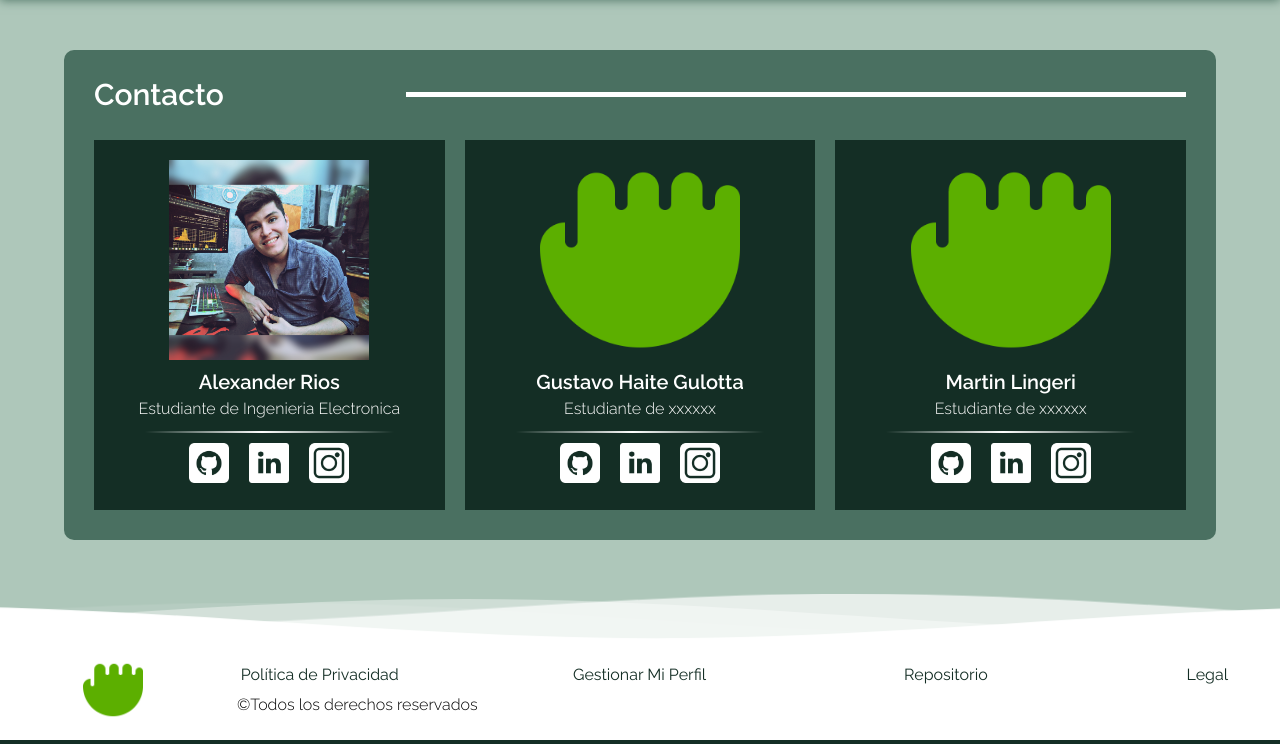
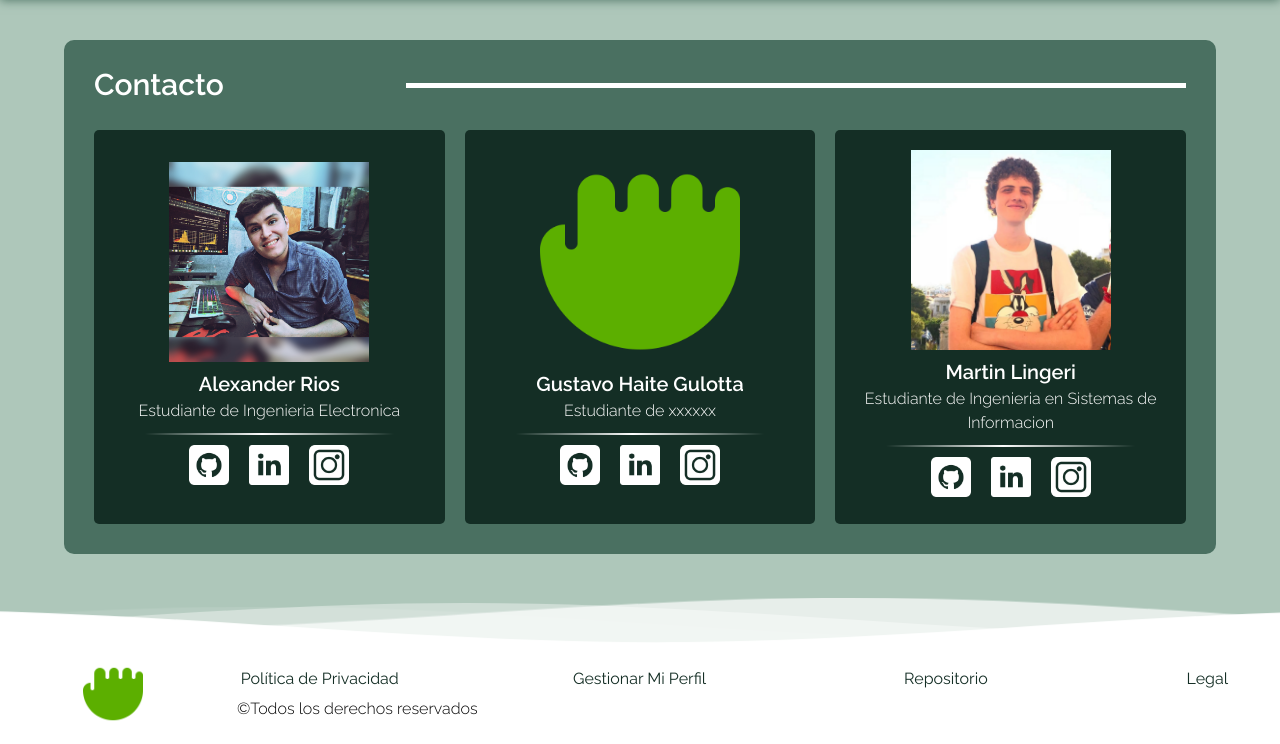
Before and after one commit to aletbm/Proyecto_UTN_Capgemini, a Django app: template contacto/templates/contacto.html in a window 1280 px wide. Shown: the part 60-804 px from the top of the page. Run offline with Django 3.2, Linux system fonts and the light colour scheme; the template is opened without the code that fills it, so the values that code supplies are empty.

Commit message:
merge con rama martin, agregada pagina gestionar mi perfil

```diff
--- a/contacto/templates/contacto.html
+++ b/contacto/templates/contacto.html
@@ -69,12 +69,12 @@
 
     <div class="card">
       <div class="img-card">
-        <img src="{% static 'media/home/logo.png' %}" alt="Imagen alumno">
+        <img src="{% static 'media/contacto/martin.jpeg' %}" alt="Imagen alumno">
       </div>
       <div class="info-card">
         <div class="text-info">
           <h4 class="title-card">Martin Lingeri</h4>
-          <p>Estudiante de xxxxxx</p>
+          <p>Estudiante de Ingenieria en Sistemas de Informacion</p>
         </div>
         <div class="card-line"></div>
         <div class="contact-links">
@@ -90,7 +90,7 @@
               >
             </li>
             <li>
-              <a class="contact-a" href=""
+              <a class="contact-a" href="https://www.instagram.com/martin_lingeri/"
                 ><img src="{% static 'media/contacto/instagram.png' %}" alt="Logo de Instagram"></a
               >
             </li>
--- a/static/contacto/css/contacto.css
+++ b/static/contacto/css/contacto.css
@@ -45,6 +45,7 @@
     justify-content: center;
     align-items: center;
     padding: 20px;
+    border-radius: 5px;
 }
 
 .img-card > img{
```
Also changed, not shown: static/media/contacto/martin.jpeg (added).
